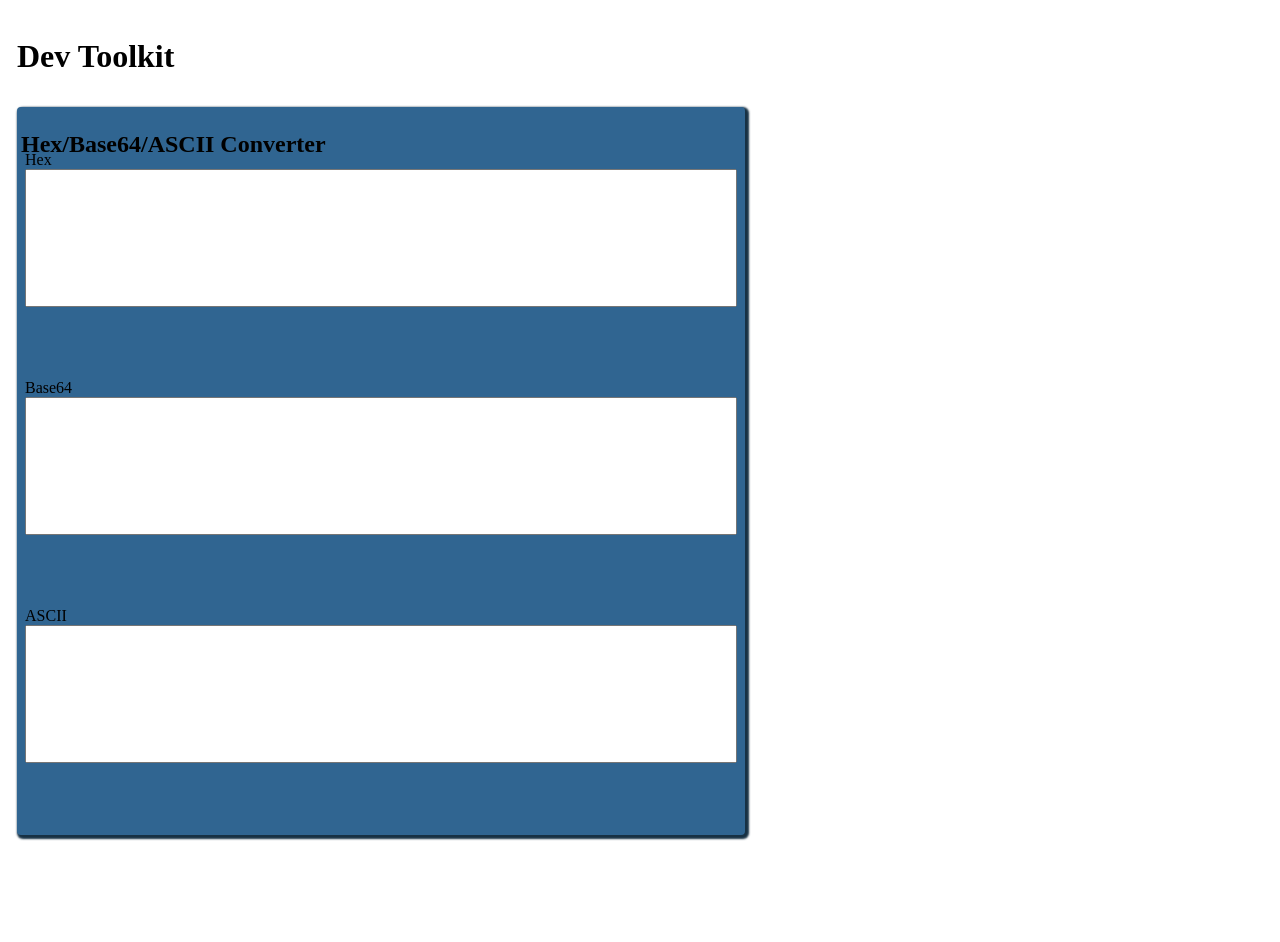
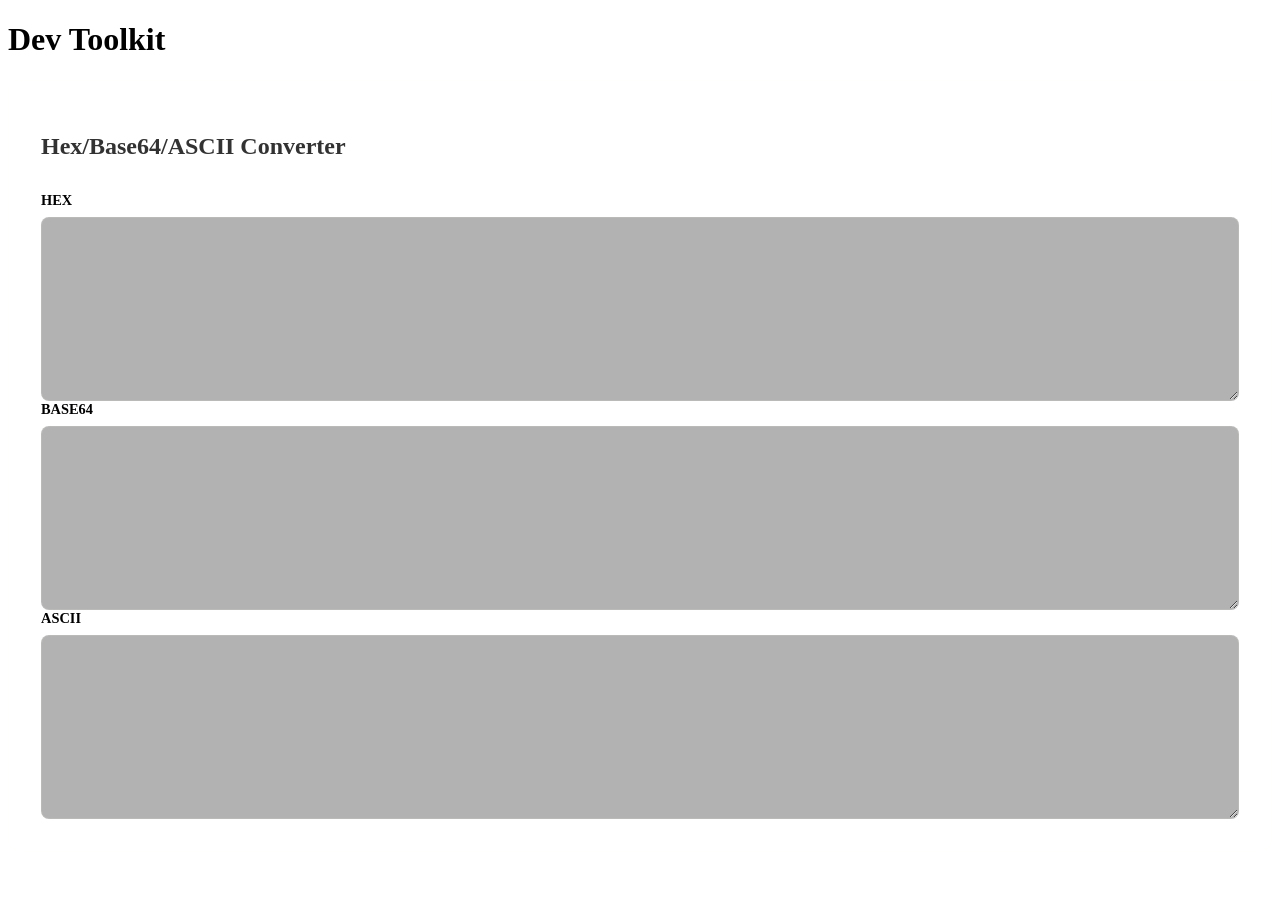

better looking styling and chessboard

--- a/tools.css
+++ b/tools.css
@@ -1,62 +1,70 @@
-:root {
-    --tool-color: #306591;
+.tools-header {
+    max-width: 1200px;
+    margin: 0 auto;
+    padding: 2rem;
+    display: flex;
+    justify-content: space-between;
+    align-items: center;
 }
 
-body {
-    display: grid;
-    justify-content: center;
-    grid-template-columns: 2fr 1fr ;
-    grid-template-rows: 10vmin 1fr 10vmin;
-    padding: 1vmin;
-    height: 100%;
-    overflow: hidden;
-
-}
-
-h1, h2, label{
-    color: var(--tile-color-black-text);
-}
-
-h1 {
-    grid-column: 1/2;
+.tools-main {
+    padding: 0 2rem;
 }
 
 .converter {
-    height: 80vmin;
-    width: 80vmin;
-    display: grid;
-    grid-column: 1/2;
-    grid-template-rows: 5% 1fr 1fr 1fr;
-    grid-template-columns: 1fr;
+    background: var(--surface-color);
+    padding: 2rem;
+    border-radius: 12px;
+    border: 1px solid rgba(251, 255, 241, 0.1);
+}
 
-    background-color: var(--tool-color);
-    padding: 4px;
-    border-radius: 4px;
-    box-shadow: 2px 2px 2px 2px #173144;
-    
+.converter h2 {
+    margin-bottom: 2rem;
+    font-size: 1.5rem;
+    opacity: 0.8;
+}
+
+.converter-grid {
+    display: grid;
+    grid-template-columns: repeat(auto-fit, minmax(300px, 1fr));
+    gap: 2rem;
 }
 
 .converter-item {
     display: flex;
     flex-direction: column;
-    padding: 4px;
+    gap: 0.5rem;
 }
 
-textarea {
-    resize: none;
-    height: 60%;
-    max-height: 100%;
-    max-width: 100%;
+.converter-item label {
+    font-weight: 600;
+    color: var(--accent-primary);
+    font-size: 0.9rem;
+    text-transform: uppercase;
 }
 
-@media screen and (max-width: 700px) {
+.converter-item textarea {
+    background: rgba(0,0,0,0.3);
+    border: 1px solid rgba(251, 255, 241, 0.1);
+    border-radius: 8px;
+    padding: 1rem;
+    color: var(--text-color);
+    font-family: monospace;
+    font-size: 1rem;
+    min-height: 150px;
+    resize: vertical;
+    transition: border-color 0.3s ease;
+}
 
-    .converter {
-        width: 95vmin;
-        height: 100%;
+.converter-item textarea:focus {
+    outline: none;
+    border-color: var(--accent-primary);
+}
+
+@media (max-width: 600px) {
+    .tools-header {
+        flex-direction: column;
+        gap: 1rem;
+        text-align: center;
     }
-
-
-
 }
-
